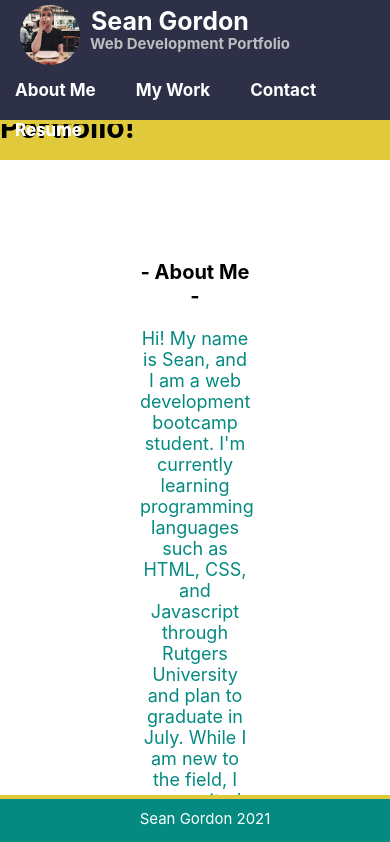
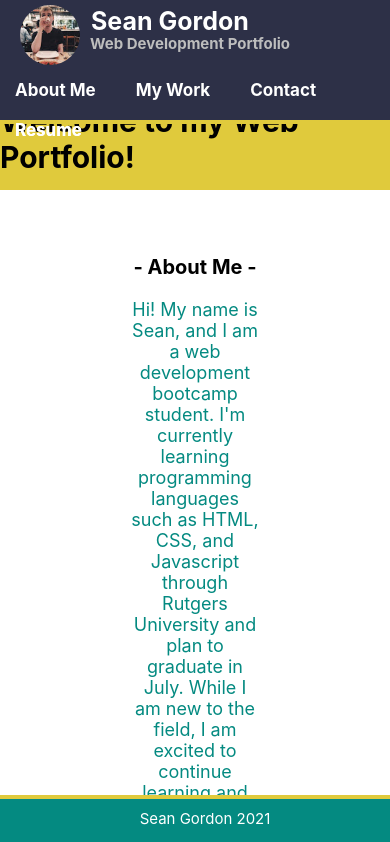
Before and after one commit to nodrognaes/Portfolio-React, a React (Create React App) app in the folder react-portfolio-app/: page / in a window 390 px wide. Shown: the top 842 px of the page. Built offline with nearby package versions, Linux system fonts and the light colour scheme.

Commit message:
style updated

```diff
--- a/react-portfolio-app/src/App.css
+++ b/react-portfolio-app/src/App.css
@@ -244,15 +244,28 @@ footer {
       flex-direction: column;
   }
 
+  main {
+    margin-top: 80px;
+  }
+
   /*bring nav bar below page title*/
   .main-nav li {
       margin: 10px 15px;
   }
 
+  .banner {
+    margin-top: 100px;
+    width: 100%;
+    height: 90px;
+    background-color: var(--myyellow);
+    position: relative
+  }
+
   /*make text smaller on smaller screens*/
   #about-me {
       font-size: 18px;
-      padding: 20px 50px;
+      padding: 0px 40px;
+      margin-top: -75px;
   }
 
   .card {
```
